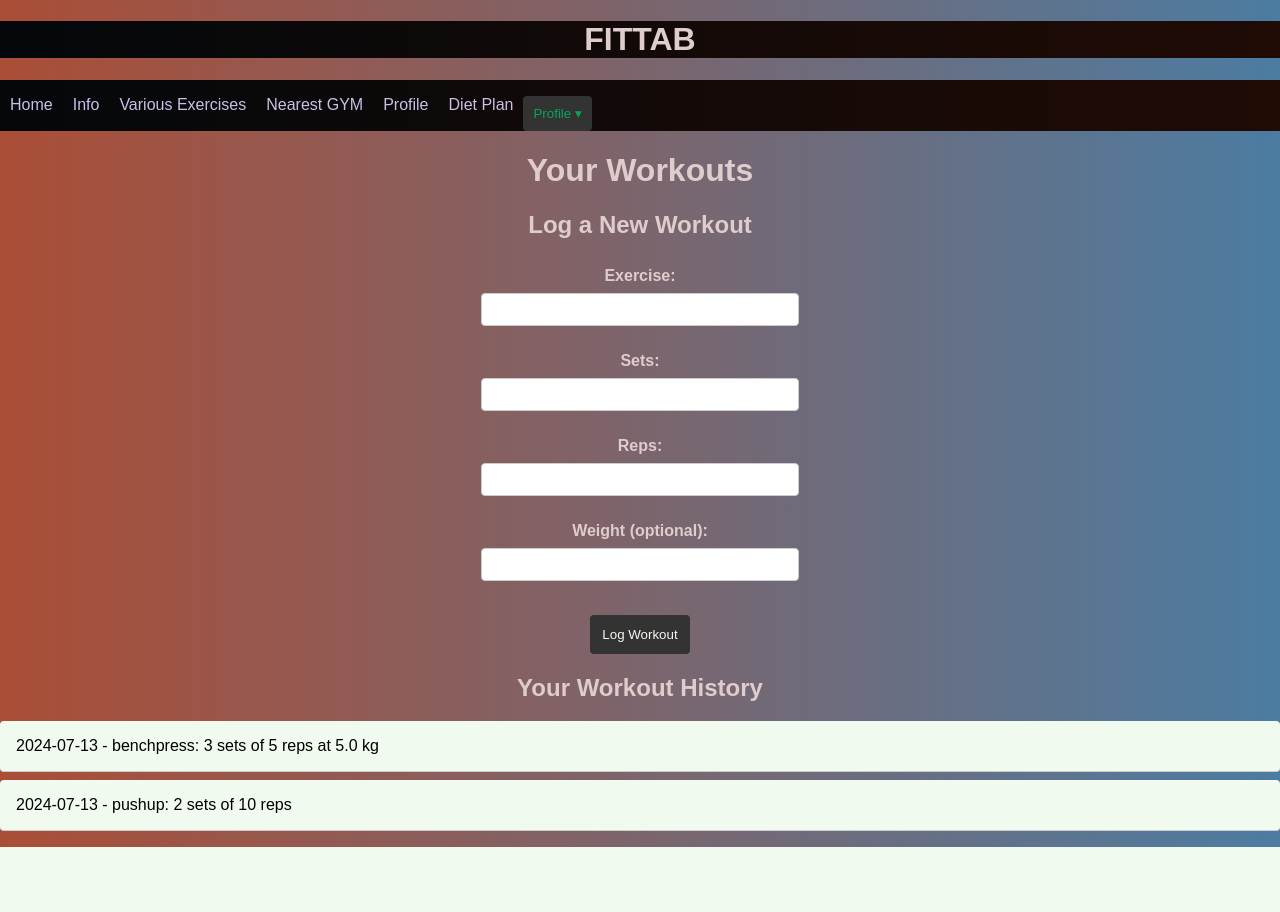
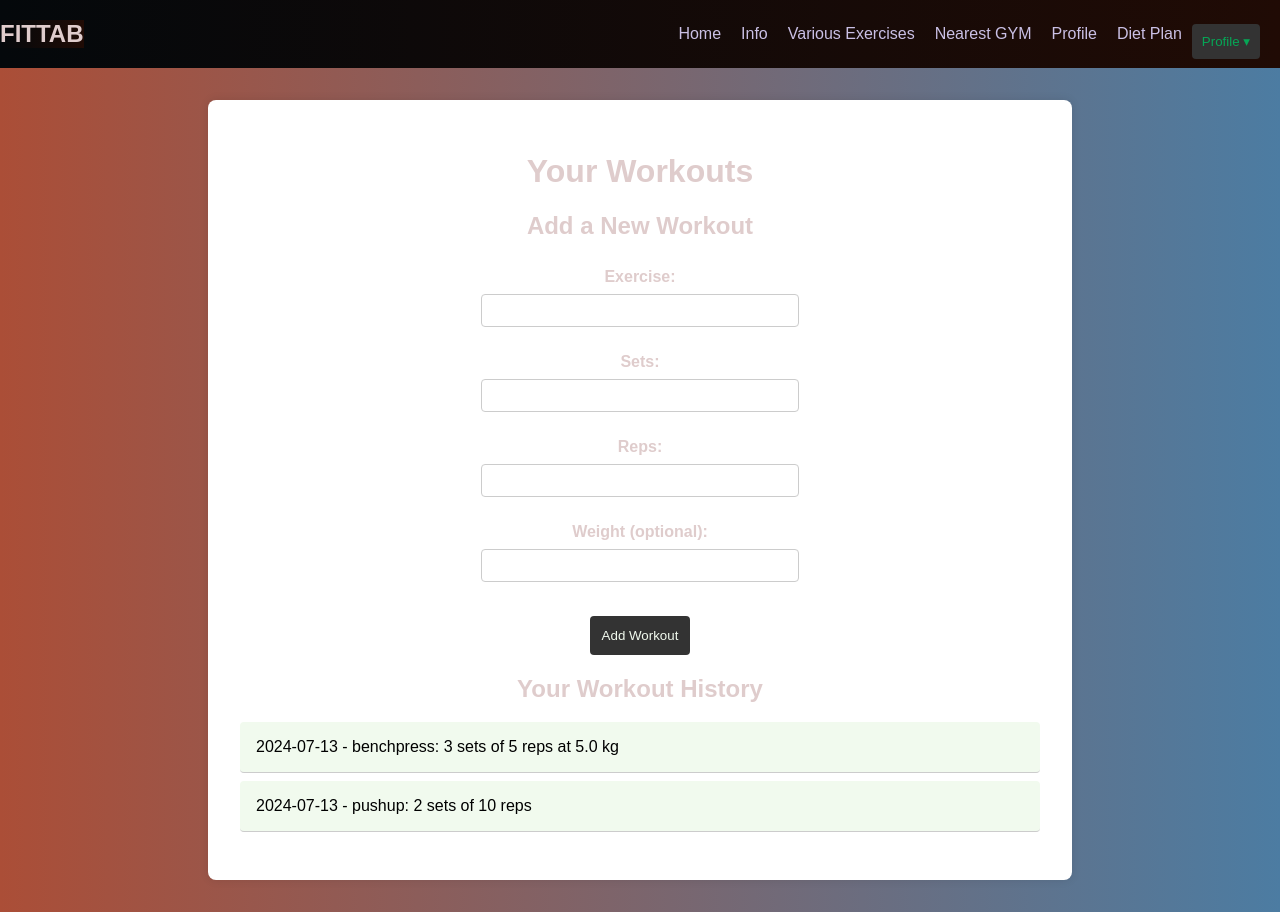
Before and after one commit to pratyushojha04/fittab, a Flask app: page /workouts in a window 1280 px wide. Before the commit the page ends 847 px from the top, so only its background shows below. Run offline with Flask 3, Linux system fonts and the light colour scheme; a user stored in the database is signed in; data comes from the database, SQL or seed files in the repository; both versions use the stored data as it was after the commit.

Commit message:
some design changes

```diff
--- a/static/style_workout.css
+++ b/static/style_workout.css
@@ -21,11 +21,17 @@ header {
 nav {
     background: linear-gradient(to left, #200b05, #04080b);
     display: flex;
+    justify-content: space-between; /* Added to move links to the right */
     align-items: center;
     list-style-type: none;
     margin: 0;
     padding: 0;
-    flex-wrap: wrap;
+}
+
+.nav-links {
+    display: flex;
+    align-items: center;
+    margin-left: auto; /* Moves the links to the right */
 }
 
 nav a {
@@ -69,7 +75,7 @@ nav a:hover {
 }
 
 .dropdown-content a:hover {
-    background-color: #28bf20;
+    background-color: #9db6da;
 }
 
 .profile-dropdown:hover .dropdown-content {
--- a/templates/workouts.html
+++ b/templates/workouts.html
@@ -5,11 +5,11 @@
     <meta name="viewport" content="width=device-width, initial-scale=1.0">
     <title>Your Workouts</title>
     <link rel="stylesheet" href="{{ url_for('static', filename='style_workout.css') }}">
-
-
-
+</head>
+<body>
+    <nav>
         <h1 style="background: linear-gradient(to left, #200b05, #04080b);">FITTAB</h1>
-    <nav>
+        <div class="nav-links">
             <a href="{{ url_for('info') }}">Home</a>
             <a href="#">Info</a>
             <a href="{{ url_for('exercise') }}">Various Exercises</a>
@@ -24,17 +24,15 @@
                     <a href="{{ url_for('index') }}">Logout</a>
                 </div>
             </div>
+        </div>
     </nav>
 
-
-
-</head>
-<body>
+    <div class="container">
         <h1>Your Workouts</h1>
 
         <!-- Log Workout Form -->
         <div>
-        <h2>Log a New Workout</h2>
+            <h2>Add a New Workout</h2>
             <form method="POST" action="{{ url_for('workouts') }}">
                 <label for="exercise">Exercise:</label>
                 <input type="text" id="exercise" name="exercise" required>
@@ -48,7 +46,7 @@
                 <label for="weight">Weight (optional):</label>
                 <input type="number" id="weight" name="weight" step="0.1">
                 <br>
-            <button type="submit">Log Workout</button>
+                <button type="submit">Add Workout</button>
             </form>
         </div>
 
@@ -61,5 +59,6 @@
                 {% endfor %}
             </ul>
         </div>
+    </div>
 </body>
 </html>
```
Also changed, not shown: instance/users.sqlite3. Lines whose indentation alone changed are shown as unchanged.
